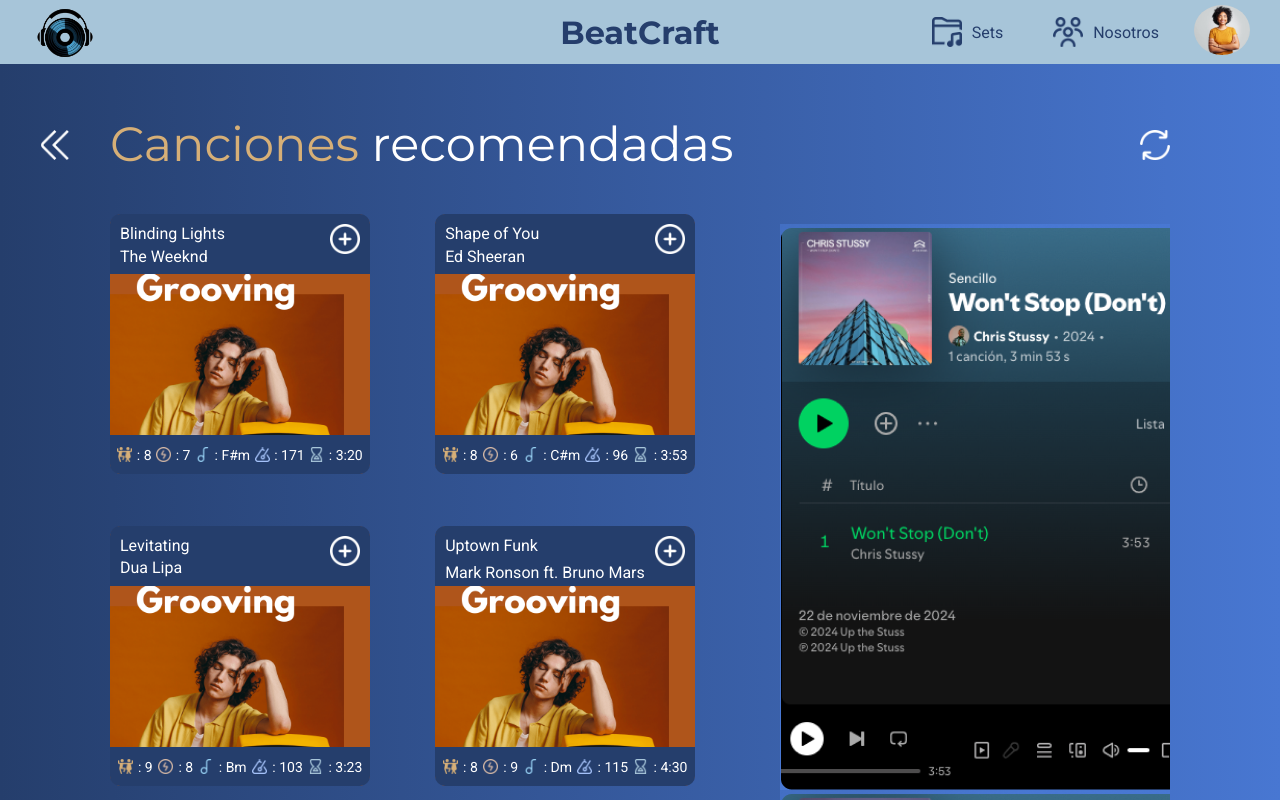
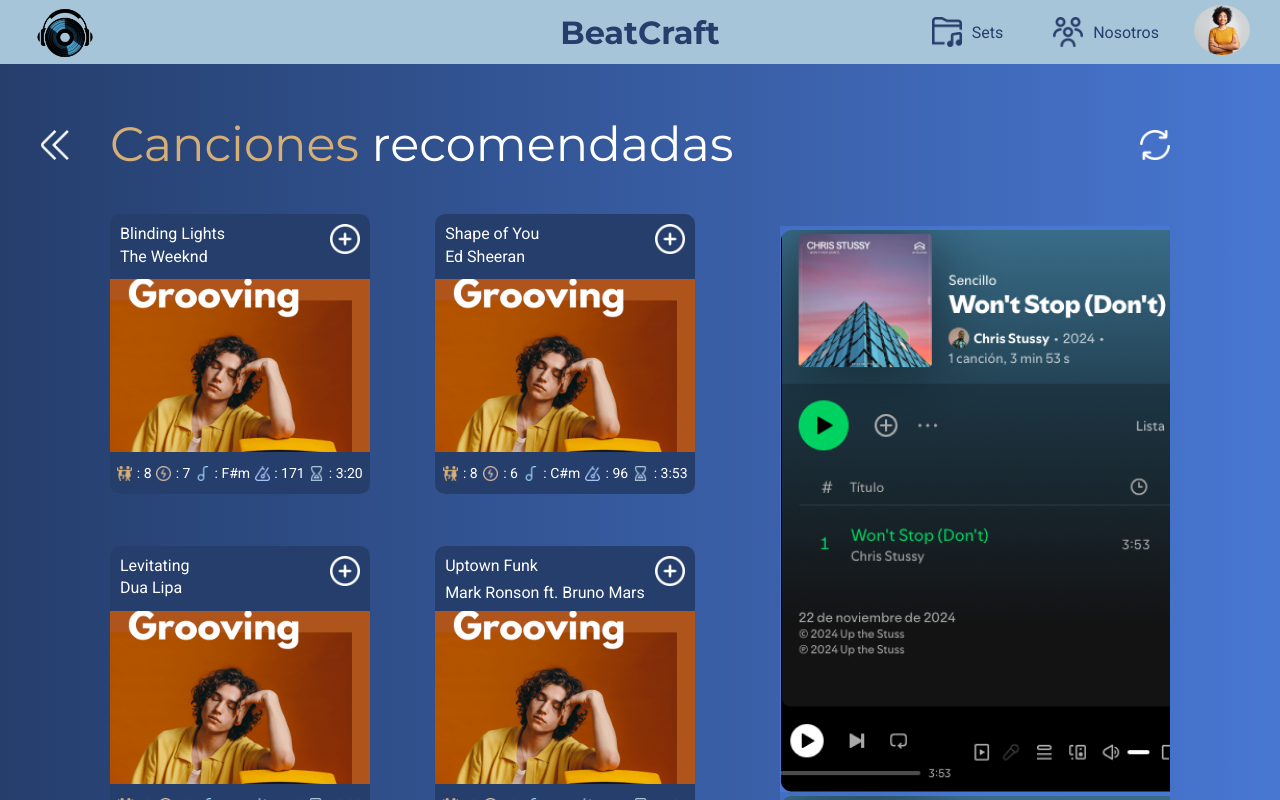
Before and after one commit to cascodenotch/beatfront, an Angular app: page /recomend in a window 1280 px wide. Shown: the top 800 px of the page. Built offline with nearby package versions, Linux system fonts and the light colour scheme.

Commit message:
cambios en revsion

```diff
--- a/src/app/component/header/header.component.css
+++ b/src/app/component/header/header.component.css
@@ -150,14 +150,13 @@
   border-radius: 8px;
   display: flex;
   align-items: center;
-  justify-content:flex-start;
+  justify-content:center;
   text-decoration: none;
   background-color: transparent;
   color: white;
   transition: background-color 0.3s, color 0.3s;
   width: 160px;
   height: 50px;
-  margin-left: 5px;
   padding: 10px 1px;
   border: 0px solid purple;
 }
--- a/src/app/component/header/header.component.html
+++ b/src/app/component/header/header.component.html
@@ -50,7 +50,7 @@
           <div class="dropdown">
             <div class="dropdown-link">
               <a href="#">
-                <div class="menu-link-icon">
+                <div class="menu-link-icon" style="margin-left: -12px;">
                   <img class="default-icon" src="../../../assets/Iconos/spoti verde.png" alt="spotify">
                 </div>
                 <span class="edit-profile">Editar Perfil</span>
@@ -61,7 +61,7 @@
                 <div class="menu-link-icon-cerrar-sesion">
                   <img class="default-icon" src="../../../assets/Iconos/cerrar sesion.png" alt="cerrar sesion">
                 </div>
-                <span>Cerrar sesión</span>
+                <span style="margin-left: 4px;">Cerrar sesión</span>
               </a>
             </div>
           </div>
--- a/src/app/component/tarjeta-cancion-set/tarjeta-cancion-set.component.html
+++ b/src/app/component/tarjeta-cancion-set/tarjeta-cancion-set.component.html
@@ -8,12 +8,12 @@
     <div class="card-info-container">
         <!-- Título y autor -->
         <div class="title-author-container">
-            <div class="title-author-item">
+            <div class="title-author-item" style="color:var(--color-complemento)">
                 <img src="../../../assets/Iconos/title.png" alt="title">
                 <p class="subtitle" id="song-title">{{ card.title }}</p>
             </div>
             <p> - </p>
-            <div class="title-author-item">
+            <div class="title-author-item" style="color:var(--color-terciario)">
                 <img src="../../../assets/Iconos/author.png" alt="author">
                 <p class="subtitle" id="song-author">{{ card.author }}</p>
             </div>
--- a/src/app/component/tarjeta-cancion/tarjeta-cancion.component.css
+++ b/src/app/component/tarjeta-cancion/tarjeta-cancion.component.css
@@ -8,7 +8,7 @@
 
   .card {
     width: 260px;
-    height: 260px;
+    height: 280px;
     background-image: url("../../../assets/Img/caratula cancion.png");
     background-size: cover;
     background-position: center;
@@ -31,7 +31,7 @@
     border-top-left-radius: 10px;
     border-top-right-radius: 10px;
     text-align: left;
-    height: 60px;
+    height: 65px;
   }
 
   .tit{
--- a/src/app/component/tarjeta-cancion/tarjeta-cancion.component.html
+++ b/src/app/component/tarjeta-cancion/tarjeta-cancion.component.html
@@ -9,9 +9,9 @@
           </div>
           {{ card.autor }}
         </div>
-
+        <a routerLink="/editar-set" routerLinkActive="active-link">
           <img src="../../../assets/Iconos/add white.png" class="add" alt="edit"/>
-
+        </a>
       </div>
 
       <div class="content">
--- a/src/app/component/tarjeta-set/tarjeta-set.component.css
+++ b/src/app/component/tarjeta-set/tarjeta-set.component.css
@@ -14,7 +14,7 @@
   .card {
     width: 260px;
     height: 260px;
-    border-radius: 10px;
+    border-radius: 11px;
     display: flex;
     flex-direction: column;
     overflow: hidden;
@@ -37,12 +37,14 @@
     display: flex;
     justify-content: center;
     align-items: center;
-    background-image: url("../../../assets/Img/set.jpeg");
+    background-image: url("../../../assets/Img/disc.jpeg");
     background-size: cover;
     background-position: center;
     margin-top: -40px;
     position: relative;
     transition: opacity 0.3s;
+    border-bottom-left-radius: 15px;
+    border-bottom-right-radius: 15px;
   }
 
   .play-btn{
@@ -65,7 +67,8 @@
   }
 
   .footer {
-    background-color: rgba(0, 0, 0, 0.6);
+    background-color: var(--color-fondo);
+    opacity: 0.95;
     height: 20%;
     display: flex;
     justify-content: space-around;
--- a/src/app/pages/canciones/canciones.component.css
+++ b/src/app/pages/canciones/canciones.component.css
@@ -30,7 +30,7 @@
     top: 130px;
     right: 110px;
     height: 50px;
-    width: 18%;
+    width: 521px;
     background-color: rgba(0, 0, 0, 0.3);
     border-radius: 10px;
     display: flex;
--- a/src/app/pages/editar-set/editar-set.component.ts
+++ b/src/app/pages/editar-set/editar-set.component.ts
@@ -35,8 +35,8 @@
       img: '../../../assets/Img/caratula cancion.png'
     },
     {
-      title: 'Bohemian Rhapsody',
-      author: 'Queen',
+      title: 'Uptown Funk',
+      author: 'Mark Ronson ft. Bruno Mars',
       danceability: 0.39,
       energy: 0.40,
       key: 'E',
```
Also changed, not shown: src/assets/Img/disc.jpeg (added).
